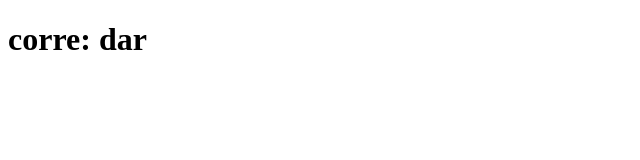
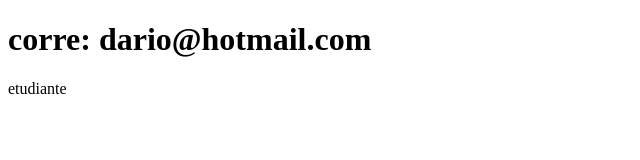
Before and after one commit to duendesfunebres/sistema-de-registro, a plain HTML site: page contacto.html in a window 1280 px wide. Shown: the whole page, without its empty margins (0-640 px from the left). Drawn offline with Linux system fonts and the light colour scheme.

Commit message:
actualiza el contacto

```diff
--- a/contacto.html
+++ b/contacto.html
@@ -6,6 +6,7 @@
     <title>contacto</title>
 </head>
 <body>
-    <h1> corre: dar
+    <h1> corre: dario@hotmail.com </h1>
+    <p>etudiante </p>
 </body>
 </html>
```
